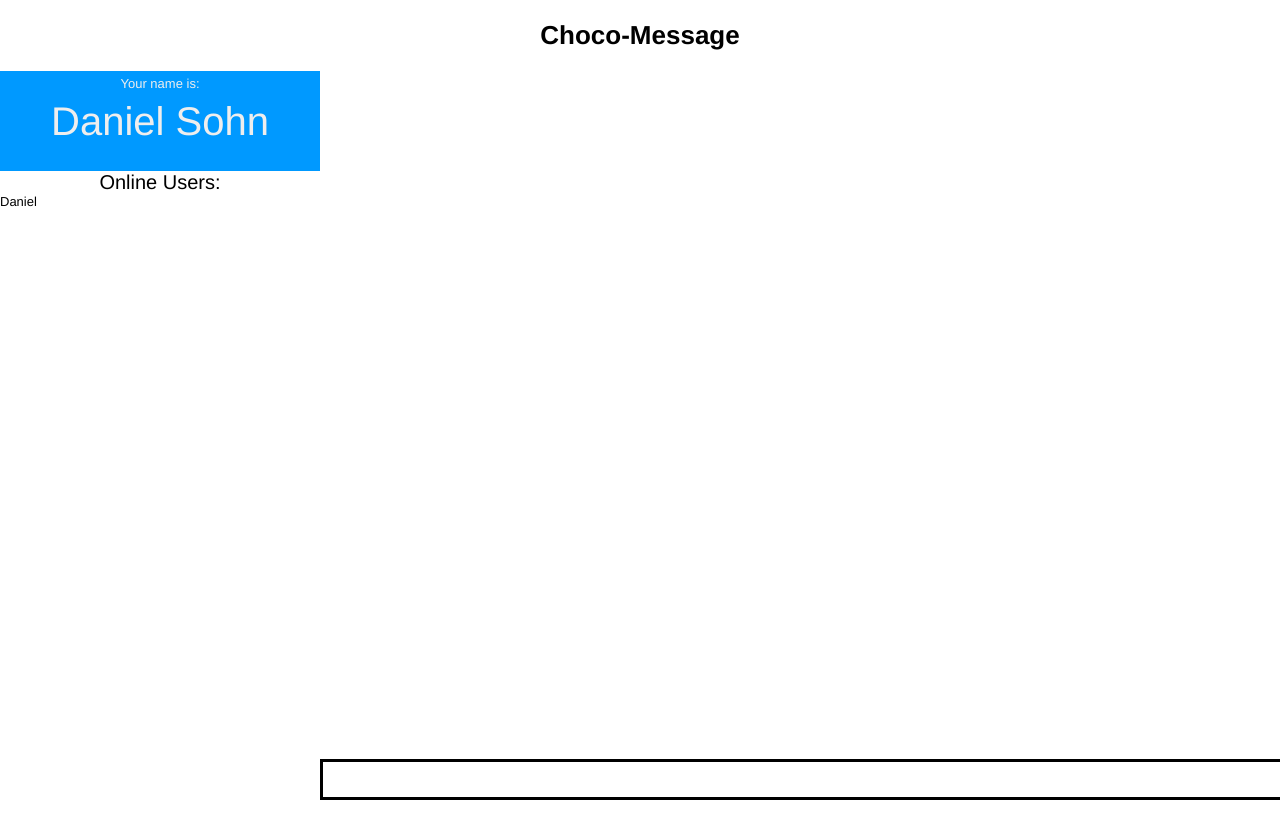
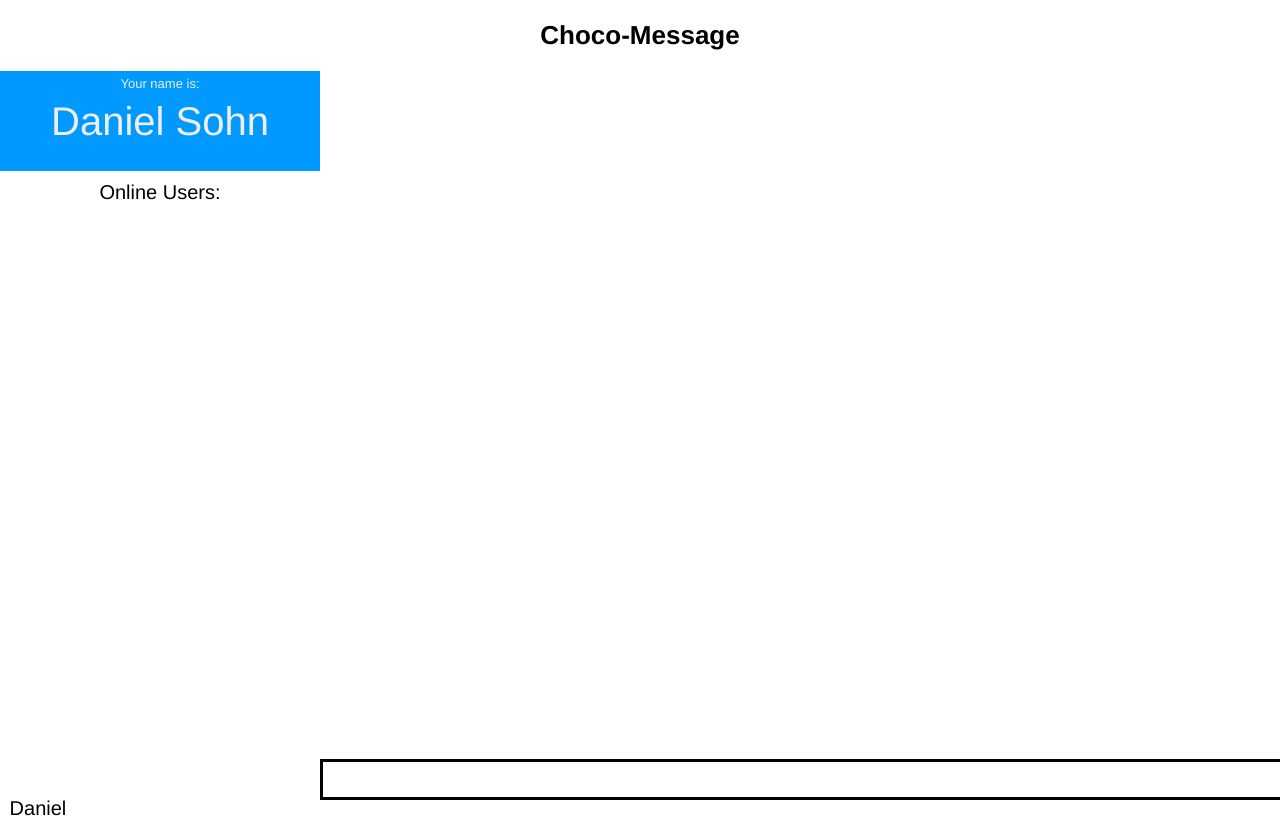
Before and after one commit to DanSohn/DanSohn.github.io, a website: page seng513/chat_app/client/index.html in a window 1280 px wide. Drawn offline with nearby package versions, Linux system fonts and the light colour scheme; no server answers.

Commit message:
Changed direction of online users to go upwards, not downwards

```diff
--- a/seng513/chat_app/client/css/style.css
+++ b/seng513/chat_app/client/css/style.css
@@ -39,8 +39,23 @@
 }
 
 #online-headline{
+    padding-top: 10px;
     text-align: center;
     font-size: 20px;
+}
+
+#online-users{
+    width:100%;
+    height: 77vh;
+    display: -webkit-flex;
+    -webkit-flex-direction: column-reverse;
+    display: flex;
+    flex-direction: column-reverse;
+    word-wrap: break-word;
+    list-style-type: none;
+    margin-left: 3%;
+    font-size: 20px;
+
 }
 #right {
     display: inline-block;
--- a/seng513/chat_app/client/index.html
+++ b/seng513/chat_app/client/index.html
@@ -28,7 +28,7 @@
         </div>
         <div id="online-users-box">
             <p id="online-headline">Online Users:</p>
-            <p id="online-users">Daniel</p>
+            <ul id="online-users">Daniel</ul>
 
         </div>
 
```
